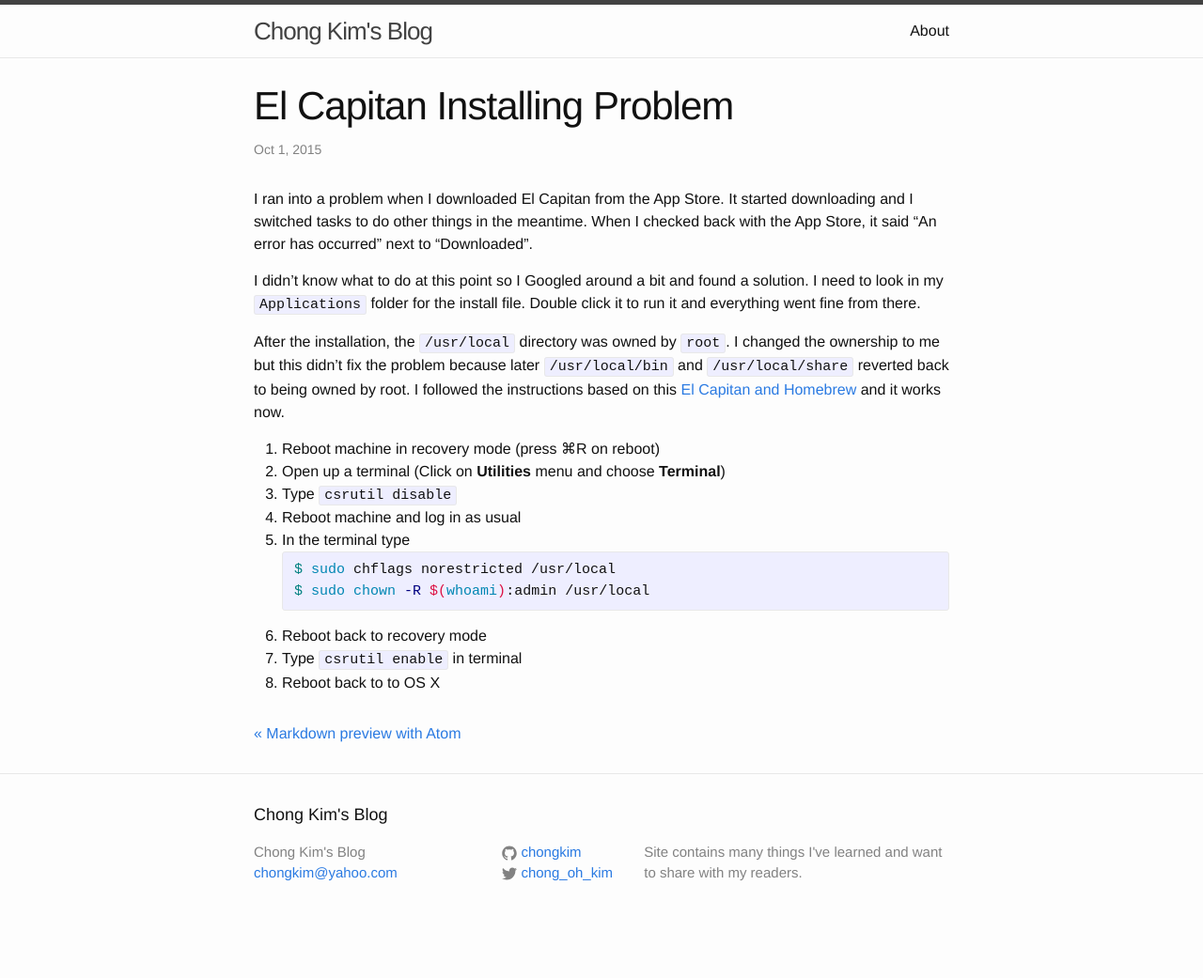
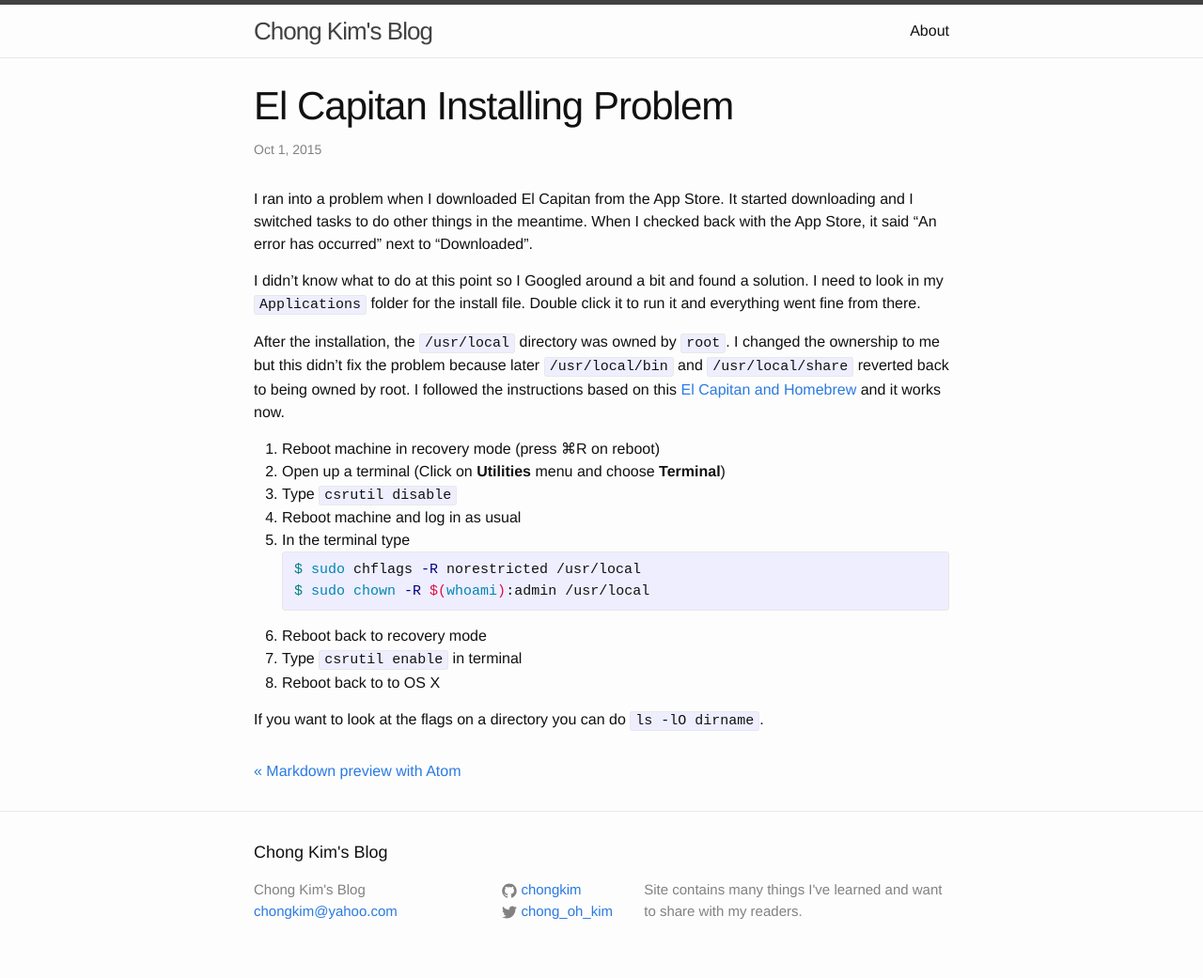
Before and after one commit to chongkim/chongkim.github.io, a Jekyll site: the page built from _posts/2015-10-01-el-capitan.md, in a window 1280 px wide. Shown: the whole page at 94% size. Built offline with Jekyll 4.4.1, drawn with Linux system fonts in a browser that asks for light colours; before the commit the page ends 1001 px from its top, so only the background shows below that.

Commit message:
el capitan ls -lO

```diff
--- a/_posts/2015-10-01-el-capitan.md
+++ b/_posts/2015-10-01-el-capitan.md
@@ -24,7 +24,7 @@
   <li> Reboot machine and log in as usual</li>
   <li> In the terminal type</li>
 {% highlight bash %}
-$ sudo chflags norestricted /usr/local
+$ sudo chflags -R norestricted /usr/local
 $ sudo chown -R $(whoami):admin /usr/local
 {% endhighlight %}
   <li> Reboot back to recovery mode</li>
@@ -32,4 +32,6 @@
   <li>Reboot back to to OS X</li>
 </ol>
 
+If you want to look at the flags on a directory you can do `ls -lO dirname`.
+
 [El Capitan and Homebrew]: https://github.com/Homebrew/homebrew/blob/master/share/doc/homebrew/El_Capitan_and_Homebrew.md
```
